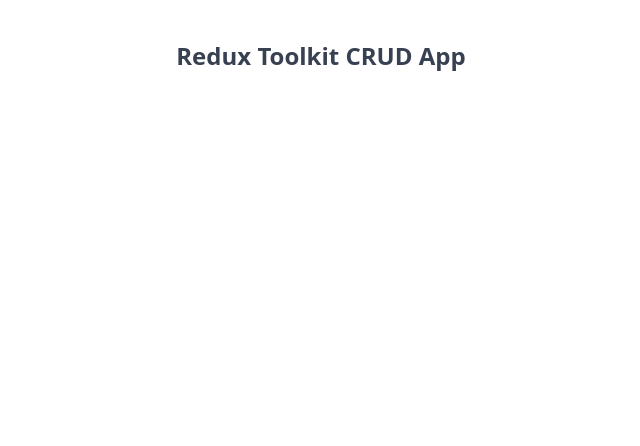
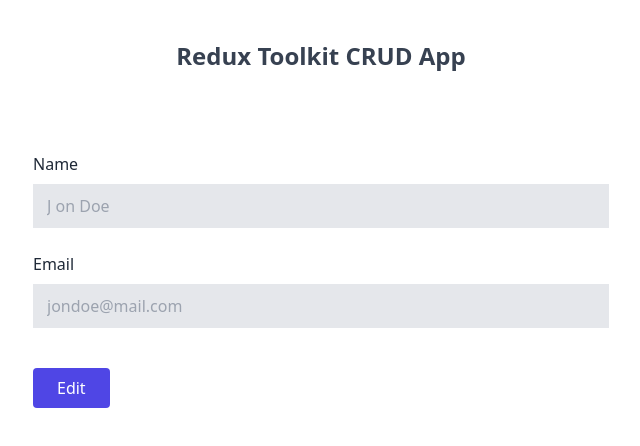
Before and after one commit to siccoo/chuck-crud, a React (Vite) app: page /edit-user/1 in a window 1280 px wide. Shown: the top 446 px of the page, without its empty margins (319-959 px from the left). Built offline with nearby package versions, Linux system fonts and the light colour scheme.

Commit message:
added redux & updated Edit User

```diff
--- a/package.json
+++ b/package.json
@@ -10,8 +10,10 @@
     "preview": "vite preview"
   },
   "dependencies": {
+    "@reduxjs/toolkit": "^2.3.0",
     "react": "^18.3.1",
     "react-dom": "^18.3.1",
+    "react-redux": "^9.1.2",
     "react-router-dom": "^6.28.0"
   },
   "devDependencies": {
--- a/src/App.jsx
+++ b/src/App.jsx
@@ -1,6 +1,7 @@
 import { BrowserRouter, Route, Routes } from "react-router-dom";
 import UserList from "./features/users/UserList";
 import AddUser from "./features/users/AddUser";
+import EditUser from "./features/users/EditUser";
 
 function App() {
   return (
@@ -12,6 +13,7 @@
         <Routes>
           <Route path="/" element={<UserList />} />
           <Route path="add-user" element={<AddUser />} />
+          <Route path="edit-user/:id" element={<EditUser />} />
         </Routes>
       </BrowserRouter>
     </div>
--- /dev/null
+++ b/src/features/users/EditUser.jsx
@@ -0,0 +1,38 @@
+import { useState } from "react";
+import Button from "../../components/Button";
+import TextField from "../../components/TextField";
+import { useNavigate } from "react-router-dom";
+
+const EditUser = () => {
+  const navigate = useNavigate();
+  const [values, setValues] = useState({
+    name: "",
+    email: "",
+  });
+
+  const handleEditUser = () => {
+    setValues({ name: "", email: "" });
+    console.log(values);
+    navigate("/");
+  };
+  return (
+    <div className="mt-10 max-w-xl mx-auto">
+      <TextField
+        label="Name"
+        value={values.name}
+        onChange={(e) => setValues({ ...values, name: e.target.value })}
+        inputProps={{ type: "text", placeholder: "J on Doe" }}
+      />
+      <br />
+      <TextField
+        label="Email"
+        value={values.email}
+        onChange={(e) => setValues({ ...values, email: e.target.value })}
+        inputProps={{ type: "email", placeholder: "jondoe@mail.com" }}
+      />
+      <Button onClick={handleEditUser}>Edit</Button>
+    </div>
+  );
+};
+
+export default EditUser;
--- a/src/features/users/UserList.jsx
+++ b/src/features/users/UserList.jsx
@@ -1,3 +1,4 @@
+import { Link } from "react-router-dom";
 import Button from "../../components/Button";
 
 const UserList = () => {
@@ -18,6 +19,7 @@
             <span className="font-normal text-gray-600">{user.email}</span>
           </div>
           <div className="flex gap-4">
+            <Link to={`edit-user/${user.id}`}>
             <button>
               <svg
                 xmlns="http://www.w3.org/2000/svg"
@@ -34,6 +36,8 @@
                 />
               </svg>
             </button>
+            </Link>
+
             <button>
               <svg
                 xmlns="http://www.w3.org/2000/svg"
@@ -56,7 +60,9 @@
     ));
   return (
     <div>
-      <Button>Add User</Button>
+      <Link to="add-user">
+        <Button>Add User</Button>
+      </Link>
       <div className="grid gap-5 md:grid-cols-2">
         {users.length ? (
           renderCard()
--- a/src/main.jsx
+++ b/src/main.jsx
@@ -2,9 +2,13 @@
 import { createRoot } from "react-dom/client";
 import "./index.css";
 import App from "./App.jsx";
+import { Provider } from "react-redux";
+import { store } from "./store.js";
 
 createRoot(document.getElementById("root")).render(
   <StrictMode>
+    <Provider store={store}>
       <App />
+    </Provider>
   </StrictMode>
 );
--- /dev/null
+++ b/src/store.js
@@ -0,0 +1,5 @@
+import { configureStore } from '@reduxjs/toolkit'
+
+export const store = configureStore({
+  reducer: {},
+})
```
Also changed, not shown: 2 other files (tests, documents, lock files or other folders).
